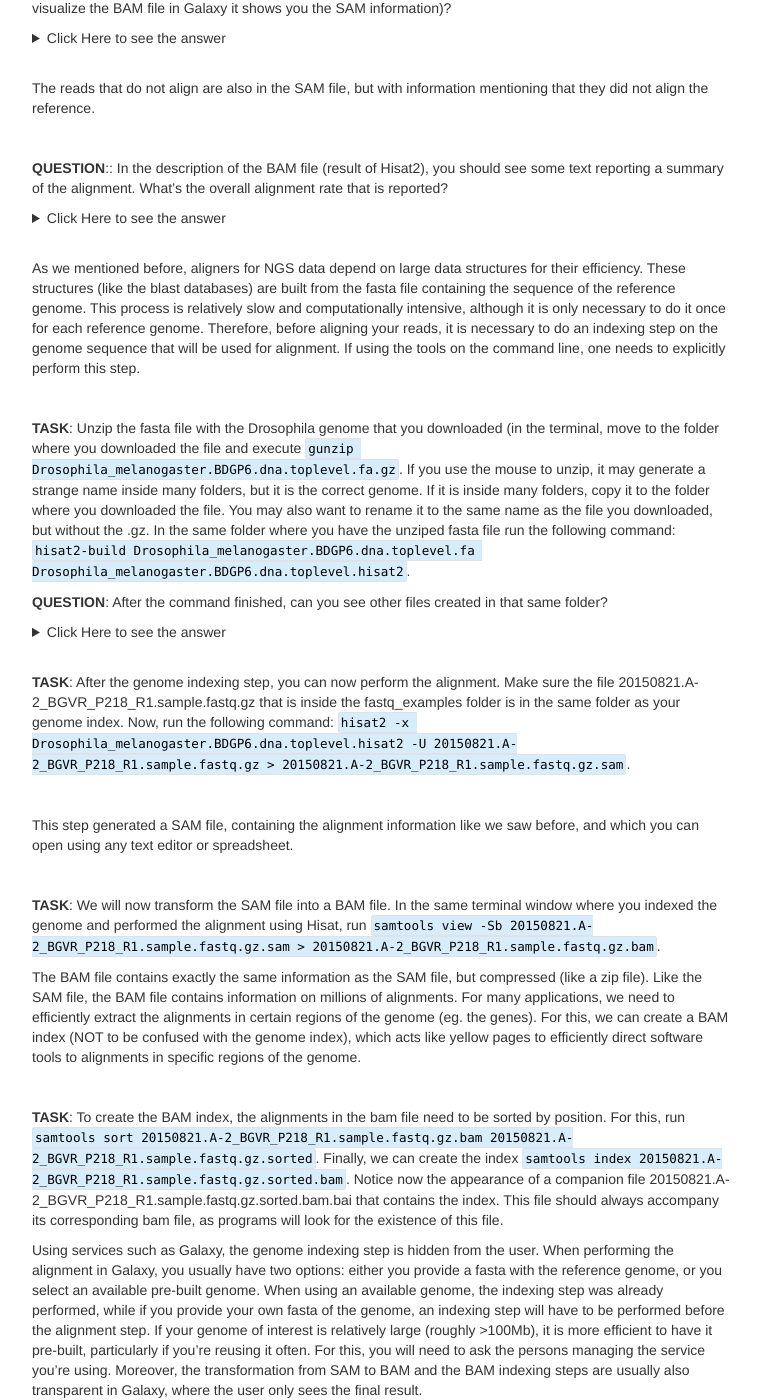
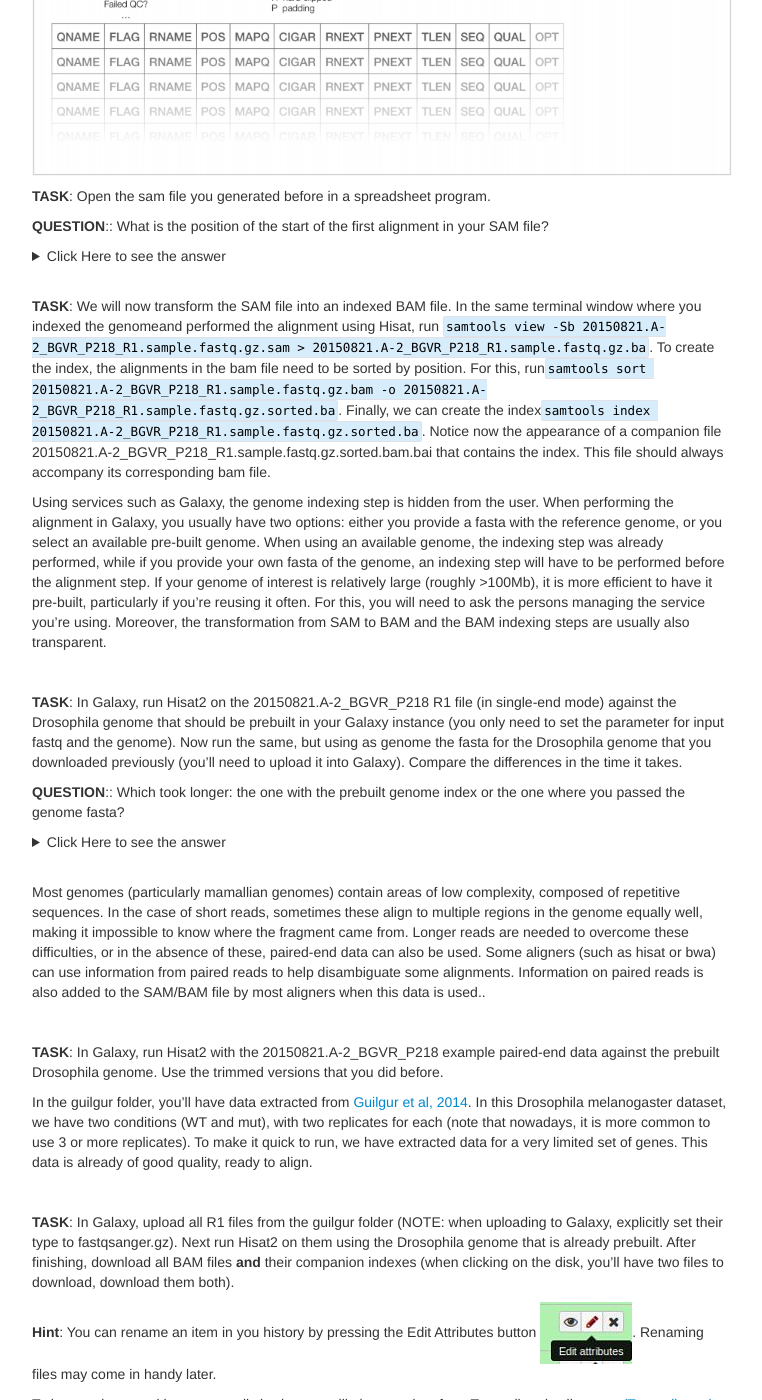
Before and after one commit to GTPB/ADER18F, a Jekyll site: the page built from pages/L05.md, in a window 1280 px wide and 1400 px high, scrolled down 4192 px. Shown: the whole window, without its empty margins (258-1020 px from the left). Built offline with Jekyll 4.4.1, drawn with Linux system fonts in a browser that asks for light colours; some of the changed text lies outside the part shown.

Commit message:
Update L05.md

```diff
--- a/pages/L05.md
+++ b/pages/L05.md
@@ -15,18 +15,11 @@ Moreover, large genomes contain many repetitive elements, which are usually mask
 
 Therefore, it is fundamental to keep track of the version of the genome used, as well as from where (and when) it was obtained. When performing analysis using resources like Galaxy, genomes are often already integrated and available for immediate use. You should always note as much information as possible about the genome you're using and, if in doubt, contact the service providers to find out missing information.
 
-
+**Note**: You need to register from where you obtained your genome, even if you know the version. For example, if you obtained your genome from UCSC, the chromosome names start with 'chr' (chr1, chr2, ...) while if you obtained from ENSEMBL, the chromosome names do not have 'chr'. Although seemingly innocent, it may make results obtained using UCSC and ENSEMBL genomes hard to integrate (even if made on the same version).
 
 Finally, another alternative is to use transcript sequences (cDNA) directly as a reference. This is sometimes the only alternative, when full good quality genomes are not available. The presence of multiple alternative transcripts can make the alignment more difficult, but more recent approaches can actually take this information in consideration. We can also select collections of transcripts that are relevant for our analysis (eg. focusing on protein-coding mRNAs, and/or choosing a single representative transcript per gene).
 
 **TASK**: Go to the [Ensembl](http://www.ensembl.org) website and obtain genomic fasta for Drosophila melanogaster (click on the Downloads tab on the top, and then on Download data via FTP). Also download a fasta with cDNA. See note below to understand what you need to download. Take note of the Ensembl version, as well as the version of your genome (in case later you want to integrate data that is not from Ensembl).
-
-<br/>
-
-**Note**: In Ensembl you will see many genomic files to download. Particularly, you'll see 3 times what appear to be the same files, but with 'rm' and 'sm'. These are masked versions of the genome (rm - repeat masked, sm - soft masked), where repetitive regions of the genome are either replaced by 'N' (in the 'rm' versions) or as lower case (in 'sm'). Repeat masking is an important process particularly for genome annotation and other applications. In RNA-Seq analysis it is usually not recommended to use repeat masked versions. You may also see the sequences of chromosomes separately, but you usually want the full genome in one single file, usually indicated as 'toplevel'. In a few highly studied species, such as Human or Mouse, there may be several alternative sequences (haplotypes) for one same region of the genome. Unless one is specifically interested in these regions, we usually do not want these alternative regions, and therefore should take only the primary assembly. For any doubt, you can read the README file in the Ensembl FTP site.
-<br/>
-
-**Note**: You need to register from where you obtained your genome, even if you know the version. For example, if you obtained your genome from UCSC, the chromosome names start with 'chr' (chr1, chr2, ...) while if you obtained from ENSEMBL, the chromosome names do not have 'chr'. Although seemingly innocent, it may make results obtained using UCSC and ENSEMBL genomes hard to integrate (even if made on the same version).
 
 <br/>
 <br/>
@@ -43,18 +36,31 @@ Eukaryotes contain the extra complication of splicing, where your read will be s
 
 ![Spliced Alignment](./images/L05/SplicedAlignment.jpg)
 
-Finally, another set of more recent approaches quickly gaining in popularity map directly against the transcriptome, without the need for a reference genome. [Salmon](https://combine-lab.github.io/salmon/) provides transcript-level estimates of gene expression without explicitly generating alignments. These methods are very fast since they rely on sequence similarity (pseudoalignments) instead of perfect alignments, and because they only search against the transcriptome. Through the use of more elaborate statistical methods they also handle the presence of different alternative splice forms that cause difficulties in the attribution of a read to a transcript. Some of these methods, such as salmon, also take explicitly in consideration bias related to differences in transcript length and nucleotide composition.
+Finally, another set of more recent approaches quickly gaining in popularity map directly against the transcriptome, without the need for a reference genome. [Salmon](https://combine-lab.github.io/salmon/) provides transcript-level estimates of gene expression without explicitly generating alignments. These methods are very fast since they rely on sequence similarity (pseudoalignments) instead of perfect alignments, and because they only search against the transcriptome. Through the use of more elaborate statistical methods they also handle the presence of different alternative splice forms that difficult the attribution of a read to a transcript. Some of these methods, such as salmon, also take explicitly in consideration bias related to differences in transcript length and nucleotide composition.
 
 <br/>
 <br/>
 
 ## <a id="LO5.3">5.3 - Running an alignment. The SAM/BAM alignment format</a>
 
-**TASK**: In Galaxy, run Hisat2 on the 20150821.A-2_BGVR_P218 R1 fastq file (in single-end mode) against the Drosophila genome that should be available in your Galaxy instance (you only need to set the parameter for input fastq and the genome).
+As we mentioned before, aligners for NGS data depend on large data structures for their efficiency. These structures (like the blast databases) are built from the fasta file containing the sequence of the reference genome. This process is relatively slow and computationally intensive, although it is only necessary to do it once for each reference genome. Therefore, before aligning your reads, it is necessary to do an indexing step on the genome sequence that will be used for alignment. If using the tools on the command line, one needs to explicitly perform this step.
 
-**QUESTION**:: What's the result of running Hisat2
+<br/>
+
+**TASK**: Unzip the fasta file with the Drosophila genome that you downloaded (in the terminal, move to the folder where you downloaded the file and execute `gunzip Drosophila_melanogaster.BDGP6.dna.toplevel.fa.gz`. If you use the mouse to unzip, it may generate a strange name inside many folders, but it is the correct genome. If it is inside many folders, copy it to the folder where you downloaded the file. You may also want to rename it to the same name as the file you downloaded, but without the .gz. In the same folder where you have the unziped fasta file run the following command:`hisat2-build Drosophila_melanogaster.BDGP6.dna.toplevel.fa Drosophila_melanogaster.BDGP6.dna.toplevel.hisat`.
+
+**QUESTION**: After the command finished, can you see other files created in that same folder?
 <details><summary>Click Here to see the answer</summary><p>
-The result of Hisat is an alignment file in the BAM format.
+You can see several files, all starting with 'Drosophila_melanogaster.BDGP6.dna.toplevel.hisat2'. These contain the burrows-wheeler indexes that hisat2 will use to perform the alignment.
+</p></details>
+<br/>
+
+**TASK**: After the indexing step, you can now perform the alignment. Make sure the file 20150821.A-2_BGVR_P218_R1.sample.fastq.gz that is inside the fastq_examples folder is in the same folder as your genome index. Now, run the following command: `hisat2 -x Drosophila_melanogaster.BDGP6.dna.toplevel.hisat2 -U 20150821.A-2_BGVR_P218_R1.sample.fastq.gz > 20150821.A-2_BGVR_P218_R1.sample.fastq.gz.sa`.
+<br/>
+
+**QUESTION**:: When running the command, after it finishes, you should see some text reporting a summary of the alingment. What's the overall alignment rate?
+<details><summary>Click Here to see the answer</summary><p>
+The overall alignment rate is 81.41%.
 </p></details>
 <br/>
 
@@ -63,83 +69,49 @@ The output of these aligners consist of SAM/BAM files. The [Sequence Alignment/M
 ![SAM Structure](./images/L05/bam_structure.png)
 
 
-**TASK**: Visualize the BAM you generated in Galaxy.
+**TASK**: Open the sam file you generated before in a spreadsheet program.
 
-**QUESTION**:: What is the position of the start of the first alignment in the file you generated in Galaxy (when you visualize the BAM file in Galaxy it shows you the SAM information)?
+**QUESTION**:: What is the position of the start of the first alignment in your SAM file?
 <details><summary>Click Here to see the answer</summary><p>
-The first line in the SAM file (after the long header section with the lines starting with '@') corresponds to the alignment of the sequence with the identifier HWI-D00418:83:C7G9GANXX:2:1314:11646:81987. It aligns in cromosome 2L, position 69393, in the reverse orientation (that's what the 16 in the second column means), with a mapping quality of 60.
+The first line in the SAM file (after the header section with the lines starting with '@') corresponds to the alignment of the first sequence in the fastq file (HWI-D00418:83:C7G9GANXX:2:2108:16128:97655). It aligns in cromosome 2L, position 18391979, in the reverse orientation (that's what the 16 in the second column means), with a mapping quality of 60. In this particular case, the first 9 bases where not aligned (they were soft clipped).
 </p></details>
 <br/>
 
-The reads that do not align are also in the SAM file, but with information mentioning that they did not align the reference.
+**TASK**: We will now transform the SAM file into an indexed BAM file. In the same terminal window where you indexed the genomeand performed the alignment using Hisat, run `samtools view -Sb 20150821.A-2_BGVR_P218_R1.sample.fastq.gz.sam > 20150821.A-2_BGVR_P218_R1.sample.fastq.gz.ba`. To create the index, the alignments in the bam file need to be sorted by position. For this, run`samtools sort 20150821.A-2_BGVR_P218_R1.sample.fastq.gz.bam -o 20150821.A-2_BGVR_P218_R1.sample.fastq.gz.sorted.ba`. Finally, we can create the index`samtools index 20150821.A-2_BGVR_P218_R1.sample.fastq.gz.sorted.ba`. Notice now the appearance of a companion file 20150821.A-2_BGVR_P218_R1.sample.fastq.gz.sorted.bam.bai that contains the index. This file should always accompany its corresponding bam file.
+
+Using services such as Galaxy, the genome indexing step is hidden from the user. When performing the alignment in Galaxy, you usually have two options: either you provide a fasta with the reference genome, or you select an available pre-built genome. When using an available genome, the indexing step was already performed, while if you provide your own fasta of the genome, an indexing step will have to be performed before the alignment step. If your genome of interest is relatively large (roughly >100Mb), it is more efficient to have it pre-built, particularly if you're reusing it often. For this, you will need to ask the persons managing the service you're using. Moreover, the transformation from SAM to BAM and the BAM indexing steps are usually also transparent.
 
 <br/>
 
-**QUESTION**:: In the description of the BAM file (result of Hisat2), you should see some text reporting a summary of the alignment. What's the overall alignment rate that is reported?
+**TASK**: In Galaxy, run Hisat2 on the 20150821.A-2_BGVR_P218 R1 file (in single-end mode) against the Drosophila genome that should be prebuilt in your Galaxy instance (you only need to set the parameter for input fastq and the genome). Now run the same, but using as genome the fasta for the Drosophila genome that you downloaded previously (you'll need to upload it into Galaxy). Compare the differences in the time it takes.
+
+**QUESTION**:: Which took longer: the one with the prebuilt genome index or the one where you passed the genome fasta?
 <details><summary>Click Here to see the answer</summary><p>
-The overall alignment rate is 81.41%.
+The alignment using the prebuilt genome index took much less time.
 </p></details>
 <br/>
 
-As we mentioned before, aligners for NGS data depend on large data structures for their efficiency. These structures (like the blast databases) are built from the fasta file containing the sequence of the reference genome. This process is relatively slow and computationally intensive, although it is only necessary to do it once for each reference genome. Therefore, before aligning your reads, it is necessary to do an indexing step on the genome sequence that will be used for alignment. If using the tools on the command line, one needs to explicitly perform this step.
+Most genomes (particularly mamallian genomes) contain areas of low complexity, composed of repetitive sequences. In the case of short reads, sometimes these align to multiple regions in the genome equally well, making it impossible to know where the fragment came from. Longer reads are needed to overcome these difficulties, or in the absence of these, paired-end data can also be used. Some aligners (such as hisat or bwa) can use information from paired reads to help disambiguate some alignments. Information on paired reads is also added to the SAM/BAM file by most aligners when this data is used..
 
 <br/>
 
-**TASK**: Unzip the fasta file with the Drosophila genome that you downloaded (in the terminal, move to the folder where you downloaded the file and execute `gunzip Drosophila_melanogaster.BDGP6.dna.toplevel.fa.gz`. If you use the mouse to unzip, it may generate a strange name inside many folders, but it is the correct genome. If it is inside many folders, copy it to the folder where you downloaded the file. You may also want to rename it to the same name as the file you downloaded, but without the .gz. In the same folder where you have the unziped fasta file run the following command: `hisat2-build Drosophila_melanogaster.BDGP6.dna.toplevel.fa Drosophila_melanogaster.BDGP6.dna.toplevel.hisat2`.
-
-**QUESTION**: After the command finished, can you see other files created in that same folder?
-<details><summary>Click Here to see the answer</summary><p>
-You can see several files, all starting with 'Drosophila_melanogaster.BDGP6.dna.toplevel.hisat2'. These contain the burrows-wheeler indexes that hisat2 will use to perform the alignment.
-</p></details>
-
-<br/>
-
-**TASK**: After the genome indexing step, you can now perform the alignment. Make sure the file 20150821.A-2_BGVR_P218_R1.sample.fastq.gz that is inside the fastq_examples folder is in the same folder as your genome index. Now, run the following command: `hisat2 -x Drosophila_melanogaster.BDGP6.dna.toplevel.hisat2 -U 20150821.A-2_BGVR_P218_R1.sample.fastq.gz > 20150821.A-2_BGVR_P218_R1.sample.fastq.gz.sam`.
-
-<br/>
-
-This step generated a SAM file, containing the alignment information like we saw before, and which you can open using any text editor or spreadsheet.
-
-<br/>
-
-**TASK**: We will now transform the SAM file into a BAM file. In the same terminal window where you indexed the genome and performed the alignment using Hisat, run `samtools view -Sb 20150821.A-2_BGVR_P218_R1.sample.fastq.gz.sam > 20150821.A-2_BGVR_P218_R1.sample.fastq.gz.bam`.
-
-The BAM file contains exactly the same information as the SAM file, but compressed (like a zip file). Like the SAM file, the BAM file contains information on millions of alignments. For many applications, we need to efficiently extract the alignments in certain regions of the genome (eg. the genes). For this, we can create a BAM index (NOT to be confused with the genome index), which acts like yellow pages to efficiently direct software tools to alignments in specific regions of the genome.
-
-<br/>
-
-**TASK**: To create the BAM index, the alignments in the bam file need to be sorted by position. For this, run `samtools sort 20150821.A-2_BGVR_P218_R1.sample.fastq.gz.bam 20150821.A-2_BGVR_P218_R1.sample.fastq.gz.sorted`. Finally, we can create the index `samtools index 20150821.A-2_BGVR_P218_R1.sample.fastq.gz.sorted.bam`. Notice now the appearance of a companion file 20150821.A-2_BGVR_P218_R1.sample.fastq.gz.sorted.bam.bai that contains the index. This file should always accompany its corresponding bam file, as programs will look for the existence of this file.
-<br/>
-
-Using services such as Galaxy, the genome indexing step is hidden from the user. When performing the alignment in Galaxy, you usually have two options: either you provide a fasta with the reference genome, or you select an available pre-built genome. When using an available genome, the indexing step was already performed, while if you provide your own fasta of the genome, an indexing step will have to be performed before the alignment step. If your genome of interest is relatively large (roughly >100Mb), it is more efficient to have it pre-built, particularly if you're reusing it often. For this, you will need to ask the persons managing the service you're using. Moreover, the transformation from SAM to BAM and the BAM indexing steps are usually also transparent in Galaxy, where the user only sees the final result.
-
-<br/>
-
-**TASK**: In Galaxy, run Hisat2 on the 20150821.A-2_BGVR_P218 R1 file (in single-end mode) like you did before, but using as genome the fasta for the Drosophila genome that you downloaded previously (you'll need to upload it into Galaxy). Compare the differences in the time it takes to run Hisat2.
-
-**QUESTION**:: Which took longer: the one with the prebuilt genome index or the one where you passed the genome fasta?
-<details><summary>Click Here to see the answer</summary><p>
-The alignment using the prebuilt genome index took much less time, since the genome index was already generated.
-</p></details>
-
-<br/>
-
-Most genomes (particularly mamallian genomes) contain areas of low complexity, composed of repetitive sequences. In the case of short reads, sometimes these align to multiple regions in the genome equally well, making it impossible to know where the fragment came from. Longer reads are needed to overcome these difficulties, or in the absence of these, paired-end data can also be used. Some aligners (such as hisat or bwa) can use information from paired reads to help disambiguate some alignments. Information on paired reads is also added to the SAM/BAM file by most aligners when this data is used.
-
-<br/>
-
-**TASK**: In Galaxy, run Hisat2 with the 20150821.A-2_BGVR_P218 example paired-end data against the prebuilt Drosophila genome. Use the trimmed versions that you generated before with Trimmomatic.
-
-<br/>
+**TASK**: In Galaxy, run Hisat2 with the 20150821.A-2_BGVR_P218 example paired-end data against the prebuilt Drosophila genome. Use the trimmed versions that you did before.
 
 In the guilgur folder, you'll have data extracted from [Guilgur et al, 2014](https://elifesciences.org/content/3/e02181). In this Drosophila melanogaster dataset, we have two conditions (WT and mut), with two replicates for each (note that nowadays, it is more common to use 3 or more replicates). To make it quick to run, we have extracted data for a very limited set of genes. This data is already of good quality, ready to align.
 
 <br/>
 
-**TASK**: In Galaxy, create a new empty history to avoid having too many datasets in the same history. Then, upload all R1 files from the guilgur folder (NOTE: when uploading to Galaxy, explicitly set their type to fastqsanger.gz). Next run Hisat2 on them using the Drosophila genome that is already prebuilt. After finishing, download all BAM files **and** their companion indexes (when clicking on the disk icon, you'll have two files to download, download them both).
+**TASK**: In Galaxy, upload all R1 files from the guilgur folder (NOTE: when uploading to Galaxy, explicitly set their type to fastqsanger.gz). Next run Hisat2 on them using the Drosophila genome that is already prebuilt. After finishing, download all BAM files **and** their companion indexes (when clicking on the disk, you'll have two files to download, download them both).
 
 **Hint**: You can rename an item in you history by pressing the Edit Attributes button ![edit](./images/L05/edit.jpg). Renaming files may come in handy later.
 
+To have a dataset with a more realistic size, we will also use data from Trapnell and colleagues [(Trapnell et. al, 2012)](https://www.ncbi.nlm.nih.gov/pmc/articles/PMC3334321/), where the authors created an artificial Drosophila melanogaster dataset with 2 conditions and 3 replicates each, where 300 genes were perturbed in-silico. The original "raw" data and processed files can be found [here](https://www.ncbi.nlm.nih.gov/geo/query/acc.cgi?acc=GSE32038).
+
+<br/>
+
+**TASK**: Use Hisat2 on all the R1 files from the Trapnell dataset, either in Galaxy (using the Drosophila genome that is already prebuilt) or using the command line. When uploading to Galaxy, also explicitly set their type to fastqsanger.gz.
+
+<br/>
 <br/>
 
 **NOTE**: Assess how well you achieved the learning outcome. For this, see how well you responded to the different questions during the activities and also make the following questions to yourself.
```
Also changed, not shown: other parts of pages/L05.md (+1 -1 lines).
